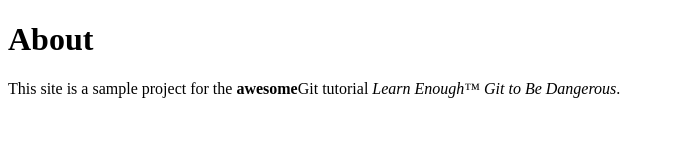
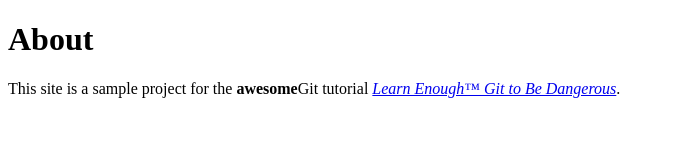
Before and after one commit to aratai-2023/website, a plain HTML site: page about.html in a window 1280 px wide. Shown: the whole page, without its empty margins (0-675 px from the left). Drawn offline with Linux system fonts and the light colour scheme.

Commit message:
Add link to tutorial title

```diff
--- a/about.html
+++ b/about.html
@@ -9,7 +9,9 @@
 
 <body>
   <h1>About</h1>
-  <p>This site is a sample project for the <strong>awesome</strong>Git tutorial <em>Learn Enough™ Git to Be Dangerous</em>.</p>
+  <p>
+    This site is a sample project for the <strong>awesome</strong>Git tutorial <a href="https://www.learnenough.com/git-tutorial"><em>Learn Enough™ Git to Be Dangerous</em></a>.
+  </p>
 </body>
 
 </html>
```
